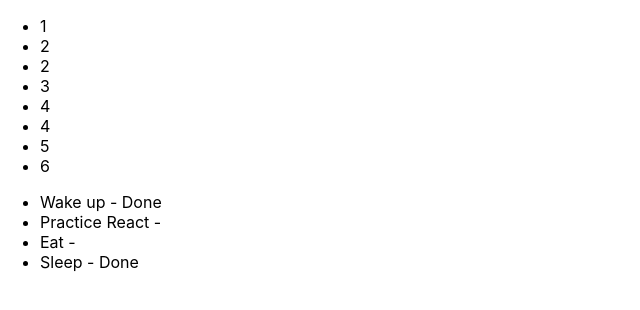
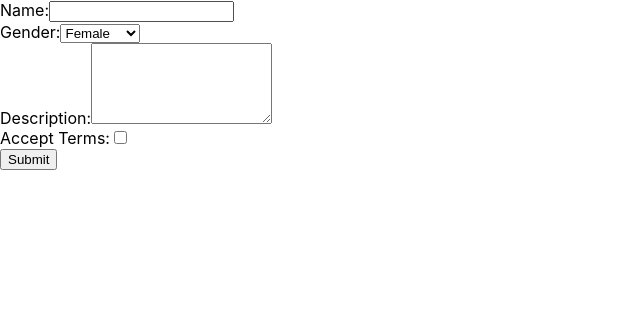
Before and after one commit to jj-one/react-basic-app, a React (Create React App) app: page / in a window 1280 px wide. Shown: the top 310 px of the page, without its empty margins (0-640 px from the left). Built offline with nearby package versions, Linux system fonts and the light colour scheme.

Commit message:
Created a React controlled form and handled all form elements via their own separate change event handler furntions.

```diff
--- a/src/App.js
+++ b/src/App.js
@@ -1,24 +1,17 @@
 import './App.css';
-import NumberList from './NumberList';
+import UserForm from './UserForm';
 
 function App() {
 
-  const todos = [
-    {id: 1, name: "Wake up", isDone: true},
-    {id: 2, name: "Practice React", isDone: false},
-    {id: 3, name: "Eat", isDone: false},
-    {id: 4, name: "Sleep", isDone: true}
-  ]
+  // const todos = [
+  //   {id: 1, name: "Wake up", isDone: true},
+  //   {id: 2, name: "Practice React", isDone: false},
+  //   {id: 3, name: "Eat", isDone: false},
+  //   {id: 4, name: "Sleep", isDone: true}
+  // ]
   return (
     <div>
-      <NumberList numbers={[1,2,2,3,4,4,5,6]}/>
-
-      <ul>
-        {todos.map((todo) => (
-            <li key={todo.id}>{todo.name} - {todo.isDone ? "Done" : null}</li>
-          )
-        )}
-      </ul>
+      <UserForm />
     </div>
   );
 }
--- /dev/null
+++ b/src/UserForm.js
@@ -0,0 +1,78 @@
+import React from "react";
+
+class UserForm extends React.Component {
+
+  constructor (props) {
+    super(props);
+    this.state = {userName: "", description: "", gender: "female", "acceptTerms": false};
+  }
+
+  handleChange = (e) => {
+    // console.log(e.target.value);
+    this.setState({userName: e.target.value});
+  };
+
+  handleGenderChange = (e) => {
+    this.setState((prevState) => {
+      console.log(`new gender: ${e.target.value}`);
+      if(e.target.value === "" || e.target.value === "Choose...") {
+        return {gender: prevState.gender};
+      }
+      return {gender: e.target.value};
+    });
+  };
+
+  handleDescriptionChange = (e) => {
+    this.setState({description: e.target.value});
+  };
+
+  handleAcceptTermsChange = (e) => {
+    this.setState({acceptTerms: e.target.checked});
+  };
+
+  handleSubmit = (e) => {
+    e.preventDefault();
+    alert(`userName: ${this.state.userName}
+    \ngender: ${this.state.gender}
+    \ndescription: ${this.state.description}
+    \nacceptTerms: ${this.state.acceptTerms}`);
+  };
+
+  render () {
+    return <form onSubmit={this.handleSubmit}>
+      <div>
+        <label>
+          Name:
+          <input type="text" value={this.state.userName} onChange={this.handleChange} />
+        </label>
+      </div>
+      <div>
+        <label>
+          Gender:
+          <select value={this.state.gender} onChange={this.handleGenderChange}>
+            <option>Choose...</option>
+            <option value="male">Male</option>
+            <option value="female">Female</option>
+          </select>
+        </label>
+      </div>
+      <div>
+        <label>
+          Description:
+          <textarea rows="5" value={this.state.description} onChange={this.handleDescriptionChange} ></textarea>
+        </label>
+      </div>
+      <div>
+        <label>
+          Accept Terms:
+          <input type="checkbox" checked={this.state.acceptTerms} onChange={this.handleAcceptTermsChange} />
+        </label>
+      </div>
+      <div>
+        <button>Submit</button>
+      </div>
+    </form>;
+  }
+}
+
+export default UserForm;
```
